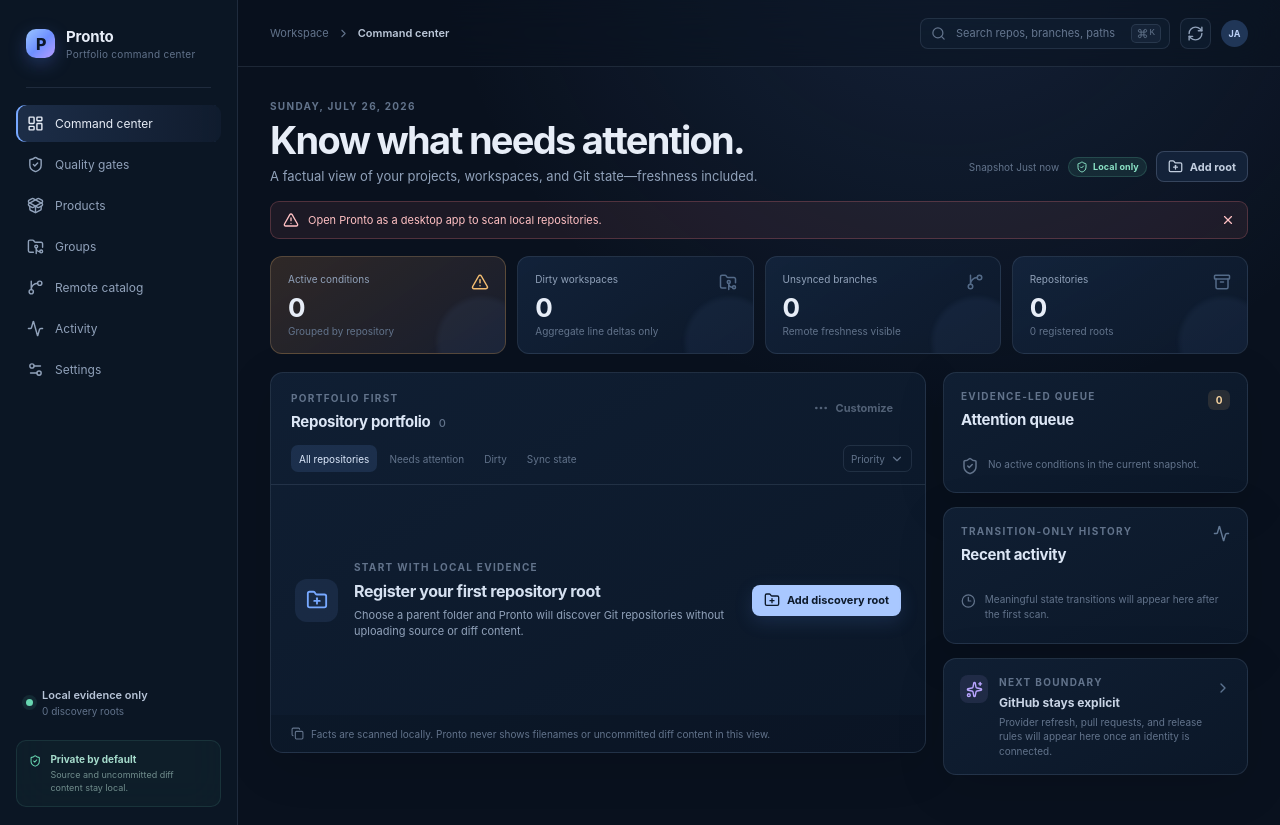
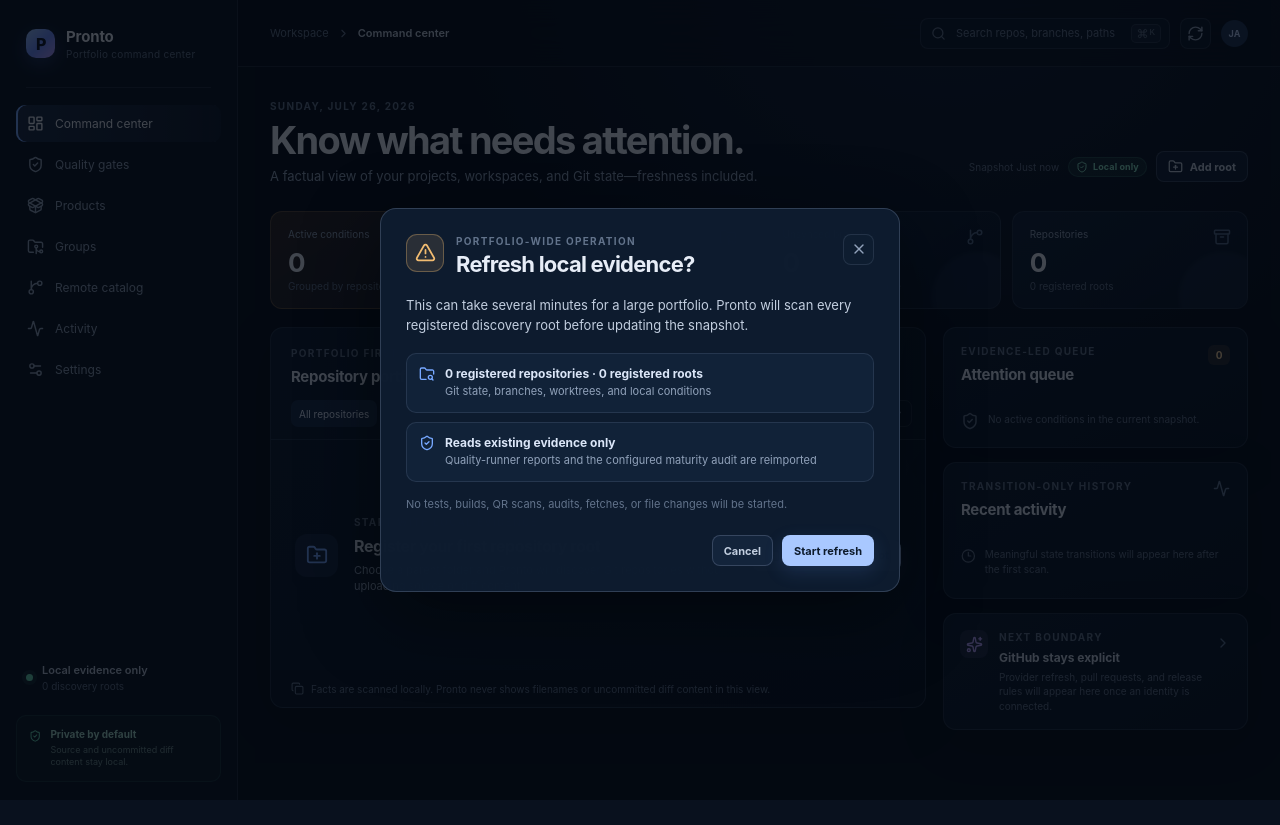
Before and after one commit to jakyeamos/pronto, a React (Vite) app: page / in a window 1280 px wide. Both pictures are taken after a click on the button "Refresh local evidence". After the commit the page ends 800 px from the top, so only its background shows below. Built offline with nearby package versions, Linux system fonts and the light colour scheme.

Commit message:
feat: confirm portfolio refresh

```diff
--- a/src/renderer/src/App.tsx
+++ b/src/renderer/src/App.tsx
@@ -2,13 +2,8 @@
 import type { ReactElement } from "react";
 import {
   AlertTriangle,
-  ChevronRight,
-  Command,
   FolderPlus,
   GitBranch,
-  LoaderCircle,
-  RefreshCw,
-  Search,
   ShieldCheck,
   X,
 } from "lucide-react";
@@ -19,14 +14,12 @@
 } from "./components/CommandCenterSurface";
 import { AppOverlays } from "./components/AppOverlays";
 import { AppSidebar } from "./components/AppSidebar";
-import {
-  formatTime,
-  IconButton,
-  StatusPill,
-} from "./components/ConsolePrimitives";
+import { AppTopbar } from "./components/AppTopbar";
+import { formatTime, StatusPill } from "./components/ConsolePrimitives";
 import { PortfolioConfigSurface } from "./components/PortfolioConfigSurface";
 import { QualityGatesSurface } from "./components/QualityGatesSurface";
 import { RemoteCatalogSurface } from "./components/RemoteCatalogSurface";
+import { RefreshConfirmationDialog } from "./components/RefreshConfirmationDialog";
 import { useEvidenceActions } from "./hooks/useEvidenceActions";
 import { useAppKeyboardShortcuts } from "./hooks/useAppKeyboardShortcuts";
 import { usePreparationActions } from "./hooks/usePreparationActions";
@@ -68,6 +61,8 @@
     repository: RepositorySnapshot;
     preparation: RepositoryPreparation;
   } | null>(null);
+  const [isRefreshConfirmationOpen, setIsRefreshConfirmationOpen] =
+    useState(false);
   const [isRefreshing, setIsRefreshing] = useState(false);
   const [error, setError] = useState<string | null>(null);
   const searchInputRef = useRef<HTMLInputElement>(null);
@@ -181,6 +176,11 @@
 
   const handleRefreshGithub = useCallback(async (): Promise<void> => {
     await loadSnapshot(api.refreshGithub);
+  }, [loadSnapshot]);
+
+  const handleConfirmRefresh = useCallback(async (): Promise<void> => {
+    await loadSnapshot(api.refresh);
+    setIsRefreshConfirmationOpen(false);
   }, [loadSnapshot]);
 
   const handleSaveAuditRoot = useCallback(
@@ -317,44 +317,15 @@
         }}
       />
       <main className="main-content">
-        <header className="topbar">
-          <div className="breadcrumbs">
-            <span>Workspace</span>
-            <ChevronRight size={13} />
-            <strong>{activeNavLabel}</strong>
-          </div>
-          <div className="topbar-actions">
-            <label className="search-box">
-              <Search size={15} />
-              <input
-                ref={searchInputRef}
-                aria-label="Search repositories"
-                placeholder={
-                  isCommandCenter
-                    ? "Search repos, branches, paths"
-                    : "Search local portfolio"
-                }
-                value={query}
-                onChange={(event) => setQuery(event.target.value)}
-              />
-              <kbd>
-                <Command size={11} />K
-              </kbd>
-            </label>
-            <IconButton
-              label="Refresh local evidence"
-              onClick={() => void loadSnapshot(api.refresh)}
-              disabled={isRefreshing}
-            >
-              {isRefreshing ? (
-                <LoaderCircle className="spin" size={17} />
-              ) : (
-                <RefreshCw size={17} />
-              )}
-            </IconButton>
-            <div className="avatar">JA</div>
-          </div>
-        </header>
+        <AppTopbar
+          activeNavLabel={activeNavLabel}
+          isCommandCenter={isCommandCenter}
+          query={query}
+          searchInputRef={searchInputRef}
+          isRefreshing={isRefreshing}
+          onQueryChange={setQuery}
+          onRefresh={() => setIsRefreshConfirmationOpen(true)}
+        />
         <div className="content-scroll">
           <section className="page-intro">
             <div>
@@ -486,6 +457,15 @@
           )}
         </div>
       </main>
+      {isRefreshConfirmationOpen && (
+        <RefreshConfirmationDialog
+          rootCount={snapshot.roots.length}
+          repositoryCount={snapshot.repositories.length}
+          isRefreshing={isRefreshing}
+          onCancel={() => setIsRefreshConfirmationOpen(false)}
+          onConfirm={handleConfirmRefresh}
+        />
+      )}
       <AppOverlays
         selectedRepository={selectedRepository}
         selectedEvidence={selectedEvidence}
--- /dev/null
+++ b/src/renderer/src/components/AppTopbar.tsx
@@ -0,0 +1,68 @@
+import {
+  ChevronRight,
+  Command,
+  LoaderCircle,
+  RefreshCw,
+  Search,
+} from "lucide-react";
+import type { ReactElement, RefObject } from "react";
+import { IconButton } from "./ConsolePrimitives";
+
+export function AppTopbar({
+  activeNavLabel,
+  isCommandCenter,
+  query,
+  searchInputRef,
+  isRefreshing,
+  onQueryChange,
+  onRefresh,
+}: {
+  activeNavLabel: string | undefined;
+  isCommandCenter: boolean;
+  query: string;
+  searchInputRef: RefObject<HTMLInputElement | null>;
+  isRefreshing: boolean;
+  onQueryChange: (query: string) => void;
+  onRefresh: () => void;
+}): ReactElement {
+  return (
+    <header className="topbar">
+      <div className="breadcrumbs">
+        <span>Workspace</span>
+        <ChevronRight size={13} />
+        <strong>{activeNavLabel}</strong>
+      </div>
+      <div className="topbar-actions">
+        <label className="search-box">
+          <Search size={15} />
+          <input
+            ref={searchInputRef}
+            aria-label="Search repositories"
+            placeholder={
+              isCommandCenter
+                ? "Search repos, branches, paths"
+                : "Search local portfolio"
+            }
+            value={query}
+            onChange={(event) => onQueryChange(event.target.value)}
+          />
+          <kbd>
+            <Command size={11} />K
+          </kbd>
+        </label>
+        <IconButton
+          label="Refresh local evidence"
+          onClick={onRefresh}
+          disabled={isRefreshing}
+        >
+          {isRefreshing ? (
+            <LoaderCircle className="spin" size={17} />
+          ) : (
+            <RefreshCw size={17} />
+          )}
+        </IconButton>
+        <div className="avatar">JA</div>
+      </div>
+    </header>
+  );
+}
--- /dev/null
+++ b/src/renderer/src/components/RefreshConfirmationDialog.tsx
@@ -0,0 +1,139 @@
+import {
+  AlertTriangle,
+  FolderSearch,
+  LoaderCircle,
+  ShieldCheck,
+  X,
+} from "lucide-react";
+import { useEffect, useRef } from "react";
+import type { ReactElement } from "react";
+
+export function RefreshConfirmationDialog({
+  rootCount,
+  repositoryCount,
+  isRefreshing,
+  onCancel,
+  onConfirm,
+}: {
+  rootCount: number;
+  repositoryCount: number;
+  isRefreshing: boolean;
+  onCancel: () => void;
+  onConfirm: () => Promise<void>;
+}): ReactElement {
+  const cancelButtonRef = useRef<HTMLButtonElement>(null);
+
+  useEffect(() => {
+    if (isRefreshing) return;
+    cancelButtonRef.current?.focus();
+    const handleKeyDown = (event: KeyboardEvent): void => {
+      if (event.key === "Escape") onCancel();
+    };
+    window.addEventListener("keydown", handleKeyDown);
+    return () => window.removeEventListener("keydown", handleKeyDown);
+  }, [isRefreshing, onCancel]);
+
+  const repositoryLabel =
+    repositoryCount === 1 ? "registered repository" : "registered repositories";
+  const rootLabel = rootCount === 1 ? "registered root" : "registered roots";
+
+  return (
+    <div className="confirmation-layer">
+      <button
+        className="confirmation-scrim"
+        type="button"
+        aria-label="Cancel local refresh"
+        onClick={onCancel}
+        disabled={isRefreshing}
+      />
+      <section
+        className="confirmation-dialog"
+        role="dialog"
+        aria-modal="true"
+        aria-labelledby="refresh-dialog-title"
+        aria-describedby="refresh-dialog-description"
+      >
+        <div className="confirmation-dialog-header">
+          <div className="confirmation-dialog-icon">
+            {isRefreshing ? (
+              <LoaderCircle className="spin" size={21} />
+            ) : (
+              <AlertTriangle size={21} />
+            )}
+          </div>
+          <div>
+            <p className="eyebrow">Portfolio-wide operation</p>
+            <h2 id="refresh-dialog-title">
+              {isRefreshing
+                ? "Refreshing local evidence…"
+                : "Refresh local evidence?"}
+            </h2>
+          </div>
+          {!isRefreshing && (
+            <button
+              className="icon-button confirmation-close"
+              type="button"
+              aria-label="Cancel local refresh"
+              onClick={onCancel}
+            >
+              <X size={16} />
+            </button>
+          )}
+        </div>
+        <p id="refresh-dialog-description" className="confirmation-dialog-copy">
+          {isRefreshing
+            ? "Pronto is scanning the registered roots now. Keep the app open while it reads the local portfolio."
+            : "This can take several minutes for a large portfolio. Pronto will scan every registered discovery root before updating the snapshot."}
+        </p>
+        <div className="confirmation-dialog-facts">
+          <div className="confirmation-dialog-fact">
+            <FolderSearch size={16} />
+            <div>
+              <strong>
+                {repositoryCount} {repositoryLabel} · {rootCount} {rootLabel}
+              </strong>
+              <span>Git state, branches, worktrees, and local conditions</span>
+            </div>
+          </div>
+          <div className="confirmation-dialog-fact">
+            <ShieldCheck size={16} />
+            <div>
+              <strong>Reads existing evidence only</strong>
+              <span>
+                Quality-runner reports and the configured maturity audit are
+                reimported
+              </span>
+            </div>
+          </div>
+        </div>
+        {!isRefreshing && (
+          <p className="confirmation-dialog-note">
+            No tests, builds, QR scans, audits, fetches, or file changes will be
+            started.
+          </p>
+        )}
+        <div className="confirmation-dialog-actions">
+          <button
+            className="button button-secondary"
+            type="button"
+            onClick={onCancel}
+            disabled={isRefreshing}
+            ref={cancelButtonRef}
+            autoFocus={!isRefreshing}
+          >
+            Cancel
+          </button>
+          <button
+            className="button button-primary"
+            type="button"
+            onClick={() => void onConfirm()}
+            disabled={isRefreshing}
+          >
+            {isRefreshing && <LoaderCircle className="spin" size={15} />}
+            {isRefreshing ? "Scanning…" : "Start refresh"}
+          </button>
+        </div>
+      </section>
+    </div>
+  );
+}
--- a/src/renderer/src/styles.css
+++ b/src/renderer/src/styles.css
@@ -1559,6 +1559,121 @@
   background: rgba(2, 6, 13, 0.58);
   cursor: pointer;
 }
+.confirmation-layer {
+  z-index: 30;
+  position: fixed;
+  inset: 0;
+  display: grid;
+  place-items: center;
+  padding: 24px;
+}
+.confirmation-scrim {
+  position: absolute;
+  inset: 0;
+  border: 0;
+  background: rgba(2, 6, 13, 0.72);
+  cursor: pointer;
+}
+.confirmation-scrim:disabled {
+  cursor: default;
+}
+.confirmation-dialog {
+  z-index: 1;
+  width: min(520px, 100%);
+  padding: 25px;
+  border: 1px solid var(--border-strong);
+  border-radius: 16px;
+  background: rgba(14, 28, 47, 0.98);
+  box-shadow: 0 24px 80px rgba(0, 0, 0, 0.42);
+  animation: confirmation-in 180ms ease-out;
+}
+.confirmation-dialog-header {
+  display: flex;
+  align-items: flex-start;
+  gap: 12px;
+}
+.confirmation-dialog-icon {
+  width: 38px;
+  height: 38px;
+  flex: 0 0 38px;
+  display: grid;
+  place-items: center;
+  border: 1px solid rgba(242, 188, 113, 0.32);
+  border-radius: 11px;
+  color: var(--amber);
+  background: rgba(242, 188, 113, 0.12);
+}
+.confirmation-dialog-header .eyebrow {
+  margin: 1px 0 4px;
+}
+.confirmation-dialog h2 {
+  margin: 0;
+  color: var(--text);
+  font-size: 22px;
+  font-weight: 700;
+  letter-spacing: -0.035em;
+}
+.confirmation-close {
+  margin-left: auto;
+  flex: 0 0 auto;
+}
+.confirmation-dialog-copy {
+  margin: 18px 0 0;
+  color: #c2cedf;
+  font-size: 13px;
+  line-height: 1.55;
+}
+.confirmation-dialog-facts {
+  display: grid;
+  gap: 9px;
+  margin-top: 18px;
+}
+.confirmation-dialog-fact {
+  display: flex;
+  align-items: flex-start;
+  gap: 10px;
+  padding: 12px;
+  border: 1px solid var(--border);
+  border-radius: 10px;
+  color: var(--blue);
+  background: rgba(23, 41, 66, 0.55);
+}
+.confirmation-dialog-fact > div {
+  display: grid;
+  gap: 3px;
+}
+.confirmation-dialog-fact strong {
+  color: #dbe6f8;
+  font-size: 12px;
+  font-weight: 650;
+}
+.confirmation-dialog-fact span {
+  color: var(--muted);
+  font-size: 11px;
+  line-height: 1.45;
+}
+.confirmation-dialog-note {
+  margin: 15px 0 0;
+  color: var(--faint);
+  font-size: 11px;
+  line-height: 1.45;
+}
+.confirmation-dialog-actions {
+  display: flex;
+  justify-content: flex-end;
+  gap: 9px;
+  margin-top: 22px;
+}
+@keyframes confirmation-in {
+  from {
+    transform: translateY(8px) scale(0.985);
+    opacity: 0;
+  }
+  to {
+    transform: translateY(0) scale(1);
+    opacity: 1;
+  }
+}
 .detail-drawer,
 .evidence-drawer {
   z-index: 1;
```
